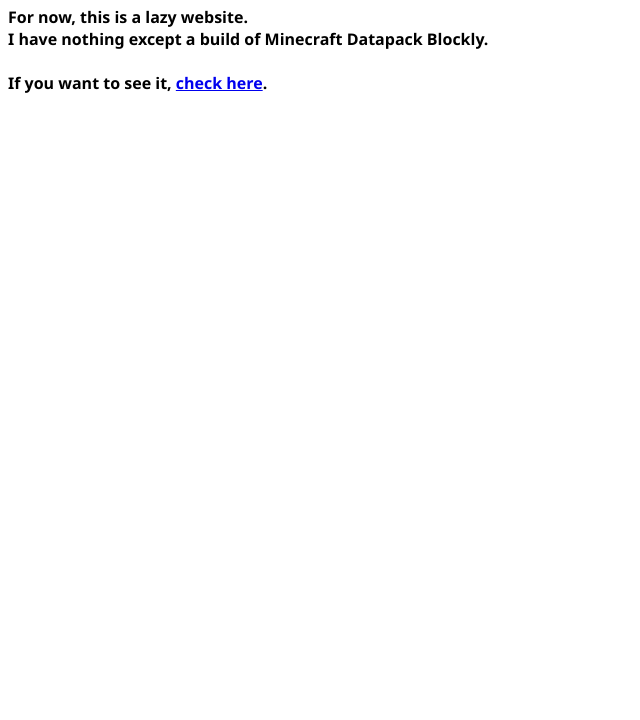
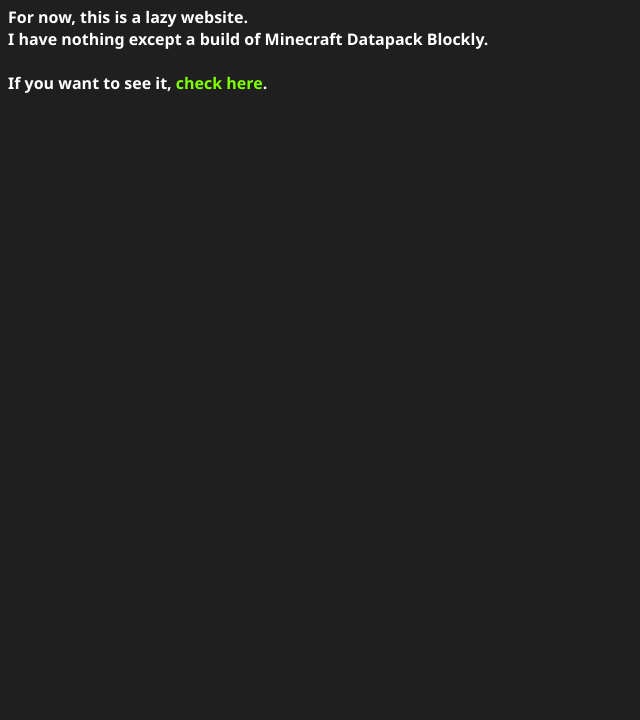
Before and after one commit to Laptop59/Laptop59.github.io, a plain HTML site: page index.html in a window 1280 px wide. Shown: the part 80-800 px from the top of the page, without its empty margins (0-640 px from the left). Drawn offline with Linux system fonts and the light colour scheme.

Commit message:
Update styles.css

```diff
--- a/styles.css
+++ b/styles.css
@@ -1,4 +1,22 @@
 html {
 	height: 100%;
 	font-family: Segoe UI !important;
+    color: white;
+    background-color: #1f1f1f;
 }
+
+a:link {
+    color: chartreuse;
+}
+
+a:visited {
+    color: yellow;
+}
+
+a:hover {
+    color: yellowgreen;
+}
+
+a {
+    text-decoration: none;
+}
```
